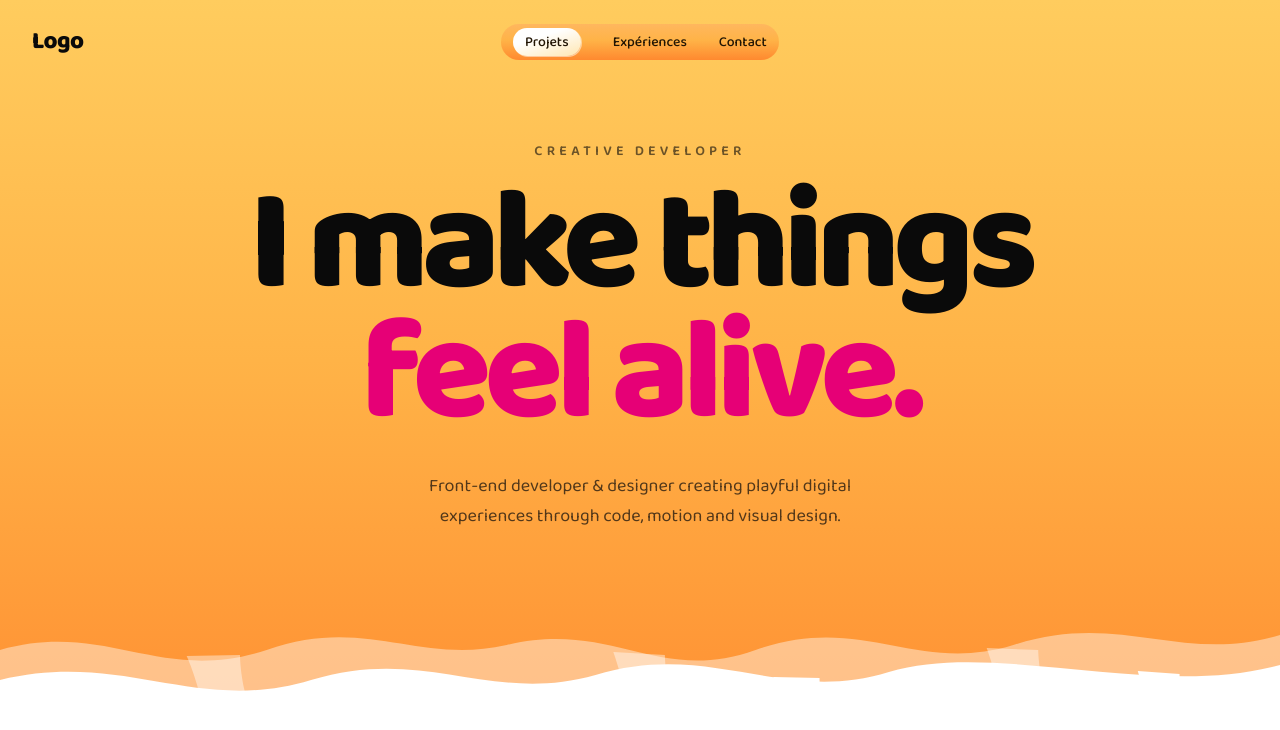
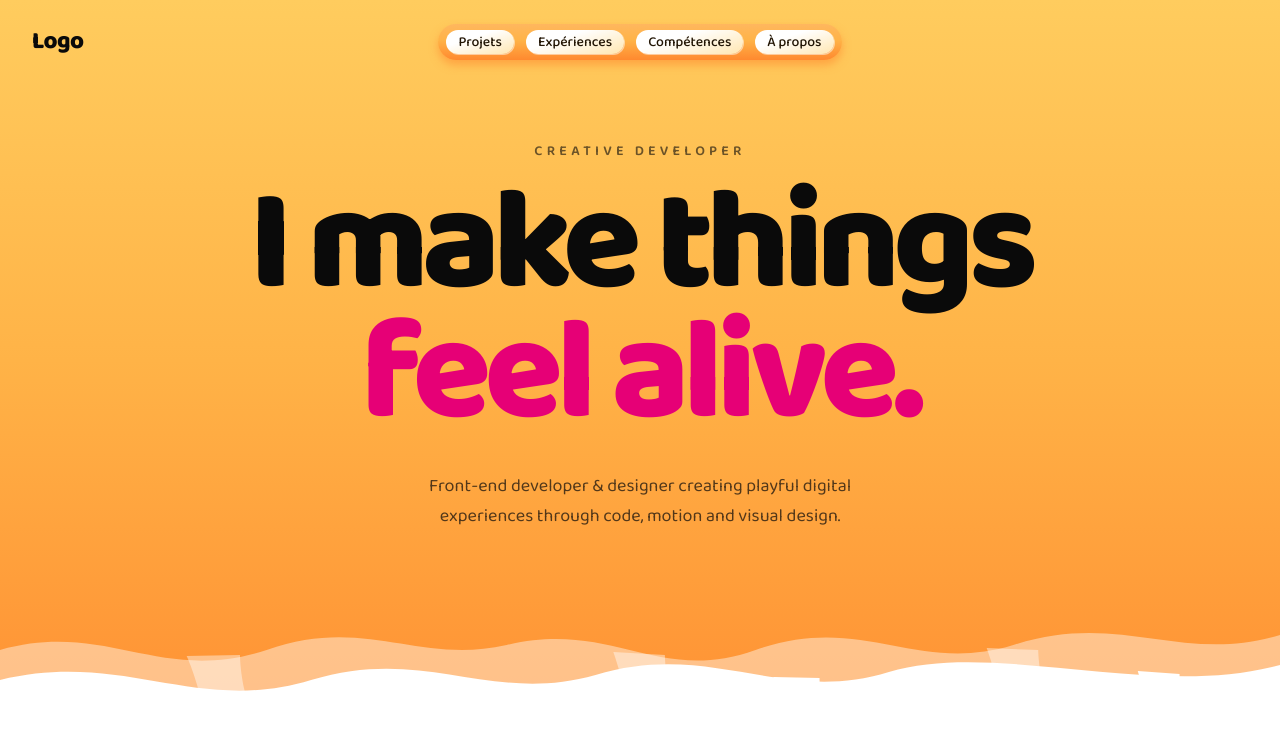
Before and after one commit to stellaqueen15/portfolio, a Next.js app: page / in a window 1280 px wide. Shown: the top 730 px of the page. Built offline with nearby package versions, Linux system fonts and the light colour scheme.

Commit message:
add Navbar component

```diff
--- /dev/null
+++ b/app/components/Navbar.tsx
@@ -0,0 +1,41 @@
+import Link from "next/link";
+
+export default  function Navbar() {
+    return (
+    <div
+        className="flex items-center gap-3 rounded-full bg-[linear-gradient(180deg,#FFB75E_0%,#ffb347_45%,#FF892F_100%)]
+                 text-foreground px-2 py-1.5 backdrop-blur-md shadow-[0px_5px_8.1px_rgba(255,137,47,0.57)]">
+        <Link
+            href="#projects"
+            className="text-sm font-medium px-3 py-0.5 rounded-full bg-[linear-gradient(161.58deg,#FFFFFF_35%,#FFD375_150.59%)]
+                  shadow-[1px_1px_0px_rgba(255,255,255,0.5)] transition-opacity hover:bg-white"
+        >
+            Projets
+        </Link>
+
+        <Link
+            href="#experiences"
+            className="text-sm font-medium px-3 py-0.5 rounded-full bg-[linear-gradient(161.58deg,#FFFFFF_35%,#FFD375_150.59%)]
+                  shadow-[1px_1px_0px_rgba(255,255,255,0.5)] transition-opacity hover:bg-white"
+        >
+            Expériences
+        </Link>
+
+        <Link
+            href="#about-me"
+            className="text-sm font-medium px-3 py-0.5 rounded-full bg-[linear-gradient(161.58deg,#FFFFFF_35%,#FFD375_150.59%)]
+                  shadow-[1px_1px_0px_rgba(255,255,255,0.5)] transition-opacity hover:bg-white"
+        >
+            Compétences
+        </Link>
+
+        <Link
+            href="#skills"
+            className="text-sm font-medium px-3 py-0.5 rounded-full bg-[linear-gradient(161.58deg,#FFFFFF_35%,#FFD375_150.59%)]
+                  shadow-[1px_1px_0px_rgba(255,255,255,0.5)] transition-opacity hover:bg-white"
+        >
+            À propos
+        </Link>
+    </div>
+    )
+}
--- a/app/page.tsx
+++ b/app/page.tsx
@@ -1,4 +1,5 @@
 import Link from "next/link";
+import Navbar from "@/app/components/Navbar";
 
 export default function Home() {
   return (
@@ -13,32 +14,7 @@ export default function Home() {
               Logo
             </Link>
 
-            {/* Navigation */}
-            <div
-                className="flex items-center gap-8 rounded-full bg-[linear-gradient(180deg,#FFB75E_0%,#ffb347_45%,#FF892F_100%)]
-                 text-[#221504] px-3 py-1 backdrop-blur-md">
-              <Link
-                  href="#projects"
-                  className="text-sm font-medium px-3 py-1 rounded-full bg-[linear-gradient(161.58deg,#FFFFFF_35%,#FFD375_150.59%)]
-                  shadow-[1px_1px_0px_rgba(255,255,255,0.5)] transition-opacity hover:bg-white"
-              >
-                Projets
-              </Link>
-
-              <Link
-                  href="#experiences"
-                  className="text-sm font-medium transition-opacity hover:opacity-60"
-              >
-                Expériences
-              </Link>
-
-              <Link
-                  href="#contact"
-                  className="text-sm font-medium transition-opacity hover:opacity-60"
-              >
-                Contact
-              </Link>
-            </div>
+            <Navbar />
           </div>
         </nav>
 
```
